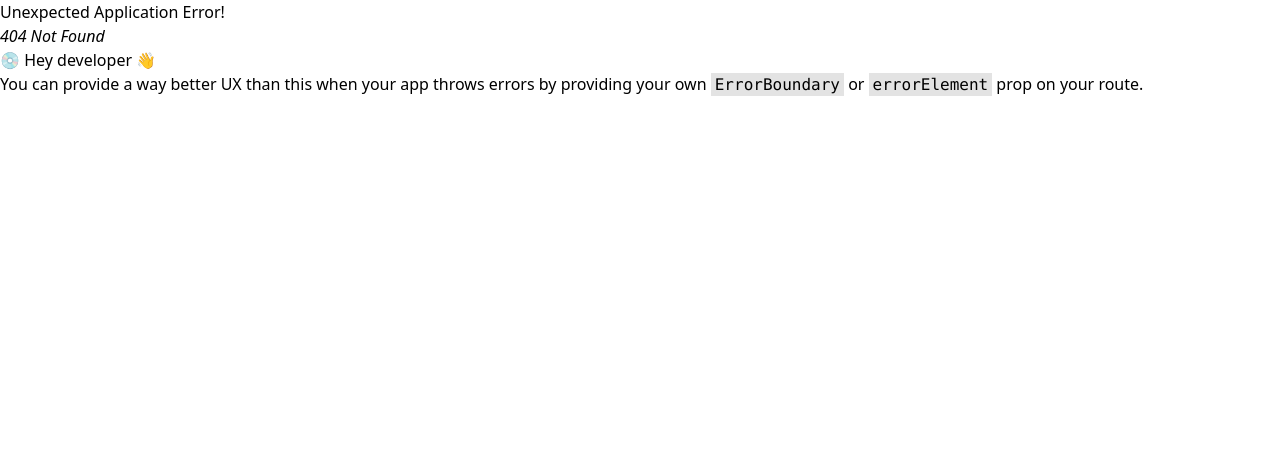
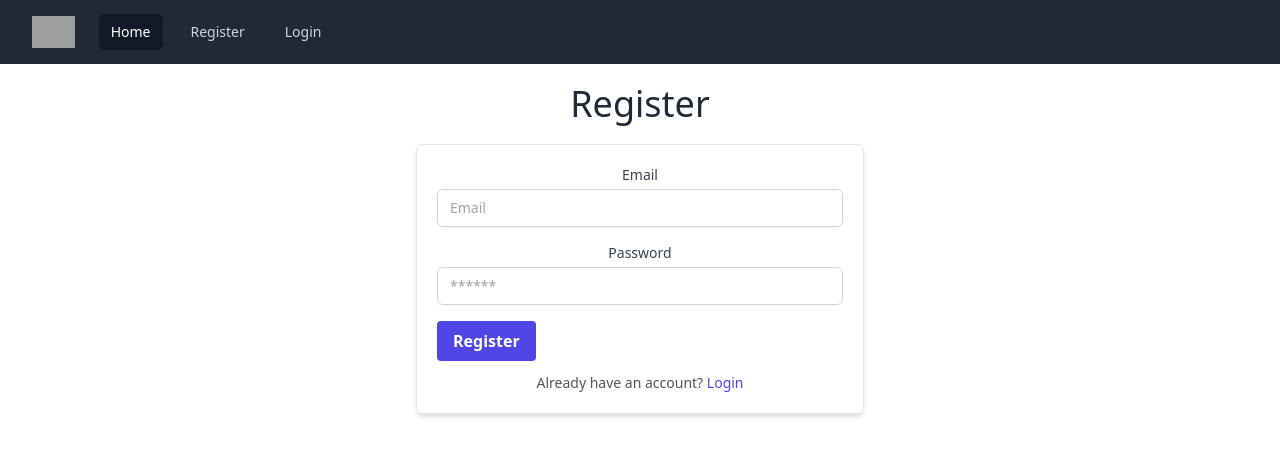
Before and after one commit to ds-arunkumar/fe-music, a React (Vite) app: page /register in a window 1280 px wide. Before the commit this address had no page. Shown: the top 456 px of the page. Built offline with nearby package versions, Linux system fonts and the light colour scheme; grey boxes are pictures that could not be loaded.

Commit message:
register page and login page design done

```diff
--- a/src/App.jsx
+++ b/src/App.jsx
@@ -2,13 +2,32 @@ import { createBrowserRouter } from "react-router";
 import { RouterProvider } from "react-router-dom";
 import HomePage from "./pages/HomePage";
 import ToastProvider from "./components/ToastProvider";
+import RegisterPage from "./pages/RegisterPage";
+import LoginPage from "./pages/LoginPage";
+import LayoutWrapper from "./wrappers/LayoutWrapper";
+
+
 
 
 
 const routes = [
   {
     path: "/",
-    element: <HomePage/>
+    element: <LayoutWrapper/>,
+    children:[
+    {
+      index: true,
+      element: <HomePage/>
+    },
+    {
+      path: "/register",
+      element: <RegisterPage/>
+    },
+    {
+      path: "/login",
+      element: <LoginPage/>
+    }
+  ]
   }
 ];
 
--- a/src/pages/HomePage.jsx
+++ b/src/pages/HomePage.jsx
@@ -4,8 +4,21 @@ import NavBar from "../components/NavBar";
 const HomePage = () => {
   return (
     <>
-      <NavBar />
-      <h1>HomePage</h1>
+      <div className="container mt-5 text-center">
+        <h1 className="text-4xl text-gray-800">Welcome to Music!</h1>
+        <h4 className="text-xl text-gray-600">The best music platform</h4>
+
+
+      <div className="max-w-2xl mx-auto mt-5 bg-white shadow-md rounded-md p-5 rounded-lg overflow-hidden border border-gray-200 ">
+        <h2 className="text-2xl text-gray-800">Features:</h2>
+        <ul className="mt-5 text-lg text-gray-600">
+          <li>Listen to your favorite music</li>
+          <li>Discover new music</li>
+          <li>Share your music with friends</li>
+          <li>And much more...</li>
+        </ul>
+      </div>
+    </div>
     </>
   )
 }
--- /dev/null
+++ b/src/pages/LoginPage.jsx
@@ -0,0 +1,28 @@
+import { Link } from 'react-router-dom';
+const LoginPage = () => {
+  return(
+    <div className="container mt-5 text-center">
+      <h1 className="text-4xl text-gray-800">Login</h1>
+      <div className="max-w-md mx-auto mt-5 bg-white shadow-md rounded-md p-5 rounded-lg overflow-hidden border border-gray-200">
+        <form>
+          <div className="mb-4">
+            <label htmlFor="email" className="block text-sm font-medium text-gray-700">Email</label>
+            <input type="email" id="email" name="email" placeholder="Email" className="mt-1 block w-full px-3 py-2 border border-gray-300 rounded-md shadow-sm focus:outline-none focus:ring-indigo-500 focus:border-indigo-500 sm:text-sm"
+            />
+          </div>
+          <div className="mb-4">
+            <label htmlFor="password" className="block text-sm font-medium text-gray-700">Password</label>
+            <input type="password" id="password" name="password" placeholder="******" className="mt-1 block w-full px-3 py-2 border border-gray-300 rounded-md shadow-sm focus:outline-none focus:ring-indigo-500 focus:border-indigo-500 sm:text-sm"
+            />
+          </div>
+          <div className="flex items-center justify-between">
+            <button type="submit" className="bg-indigo-600 hover:bg-indigo-700 text-white font-semibold py-2 px-4 rounded focus:outline-none focus:shadow-outline">Login</button>
+          </div>
+        </form>
+        <p className="mt-3 text-sm text-gray-600">Don't have an account? <Link to="/register" className="text-indigo-600 hover:text-indigo-500">Register</Link></p>
+      </div>
+    </div>
+  )
+}
+
+export default LoginPage;
--- /dev/null
+++ b/src/pages/RegisterPage.jsx
@@ -0,0 +1,29 @@
+import { Link } from 'react-router-dom';
+
+const RegisterPage = () =>{
+  return (
+    <div className="container mt-5 text-center">
+      <h1 className="text-4xl text-gray-800">Register</h1>
+      <div className="max-w-md mx-auto mt-5 bg-white shadow-md rounded-md p-5 rounded-lg overflow-hidden border border-gray-200">
+        <form>
+          <div className="mb-4">
+            <label htmlFor="email" className="block text-sm font-medium text-gray-700">Email</label>
+            <input type="email" id="email" name="email" placeholder="Email" className="mt-1 block w-full px-3 py-2 border border-gray-300 rounded-md shadow-sm focus:outline-none focus:ring-indigo-500 focus:border-indigo-500 sm:text-sm"
+            />
+          </div>
+          <div className="mb-4">
+            <label htmlFor="password" className="block text-sm font-medium text-gray-700">Password</label>
+            <input type="password" id="password" name="password" placeholder="******" className="mt-1 block w-full px-3 py-2 border border-gray-300 rounded-md shadow-sm focus:outline-none focus:ring-indigo-500 focus:border-indigo-500 sm:text-sm"
+            />
+          </div>
+          <div className="flex items-center justify-between">
+            <button type="submit" className="bg-indigo-600 hover:bg-indigo-700 text-white font-semibold py-2 px-4 rounded focus:outline-none focus:shadow-outline" >Register</button>
+          </div>
+        </form>
+        <p className="mt-3 text-sm text-gray-600">Already have an account? <Link to="/login" className="text-indigo-600 hover:text-indigo-500">Login</Link></p>
+      </div>
+    </div>
+  )
+}
+
+export default RegisterPage;
--- /dev/null
+++ b/src/wrappers/LayoutWrapper.jsx
@@ -0,0 +1,13 @@
+import { Outlet } from "react-router"
+import NavBar from "../components/NavBar"
+
+const LayoutWrapper = () =>{
+  return (
+    <>
+      <NavBar/>
+      <Outlet/>
+    </>
+  )
+}
+
+export default LayoutWrapper;
```
